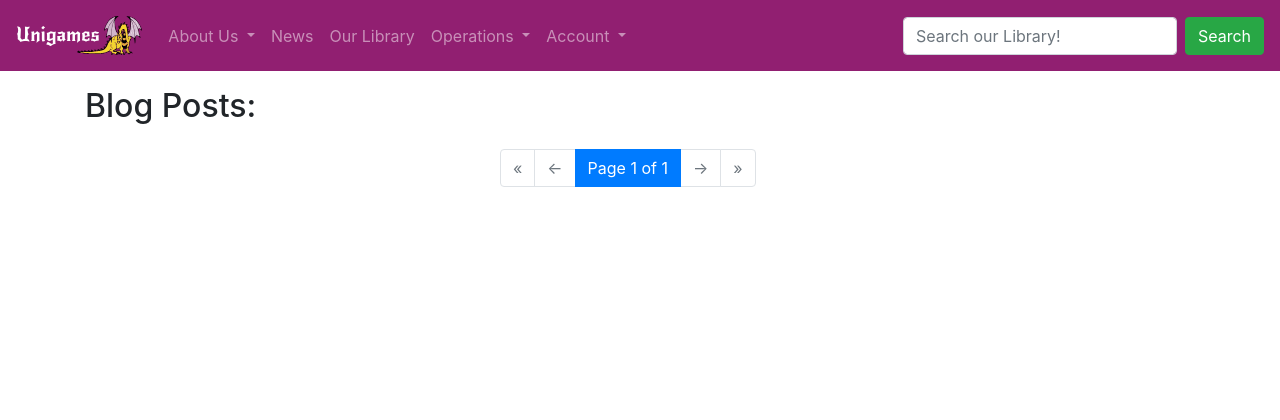
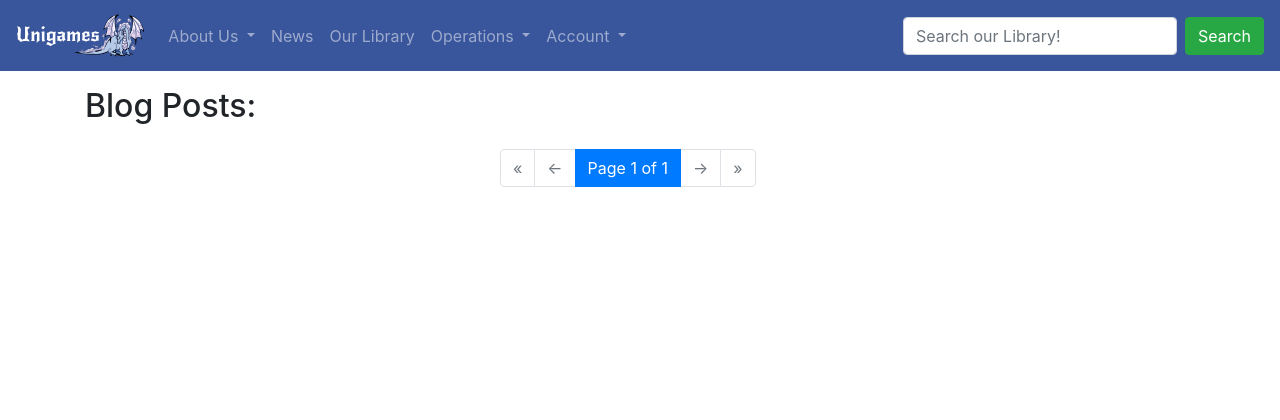
Before and after one commit to don-suth/phylactery, a Django app: page /blog/ in a window 1280 px wide. Shown: the top 420 px of the page. Run offline with Django 3.2, Linux system fonts and the light colour scheme; data that the repository does not hold is empty; parts of the project's set-up code (start-up, migrations or seed data) failed here and were passed over; some libraries are stand-ins or nearby versions.

Commit message:
Update website theme with new dragon

```diff
--- a/phylactery/settings.py
+++ b/phylactery/settings.py
@@ -168,7 +168,7 @@ MEDIA_URL = '/media/'
 # Use light for light background colours and dark for dark background colours.
 # NAVBAR_COLOUR: The colour of the navbar you want.
 NAVBAR_THEME = 'dark'
-NAVBAR_COLOUR = '#911f71 '
+NAVBAR_COLOUR = '#39559b'
 
 TAGGIT_CASE_INSENSITIVE = True
 
--- a/templates/phylactery/base.html
+++ b/templates/phylactery/base.html
@@ -21,7 +21,7 @@
             <a class="navbar-brand" href="{% url 'home' %}">
 
                 <span class="unigames-brand">Unigames</span>
-                <img src="{% static 'phylactery/images/unigames-logo-2021.svg' %}" width="69" height="45" alt="" class="d-inline-block" loading="lazy">
+                <img src="{% static 'phylactery/images/unigames-logo-2022.svg' %}" width="69" height="45" alt="" class="d-inline-block" loading="lazy">
             </a>
             <button class="navbar-toggler" type="button" data-toggle="collapse" data-target="#navbarSupportedContent" aria-controls="navbarSupportedContent" aria-expanded="false" aria-label="Toggle navigation">
                 <span class="navbar-toggler-icon"></span>
```
